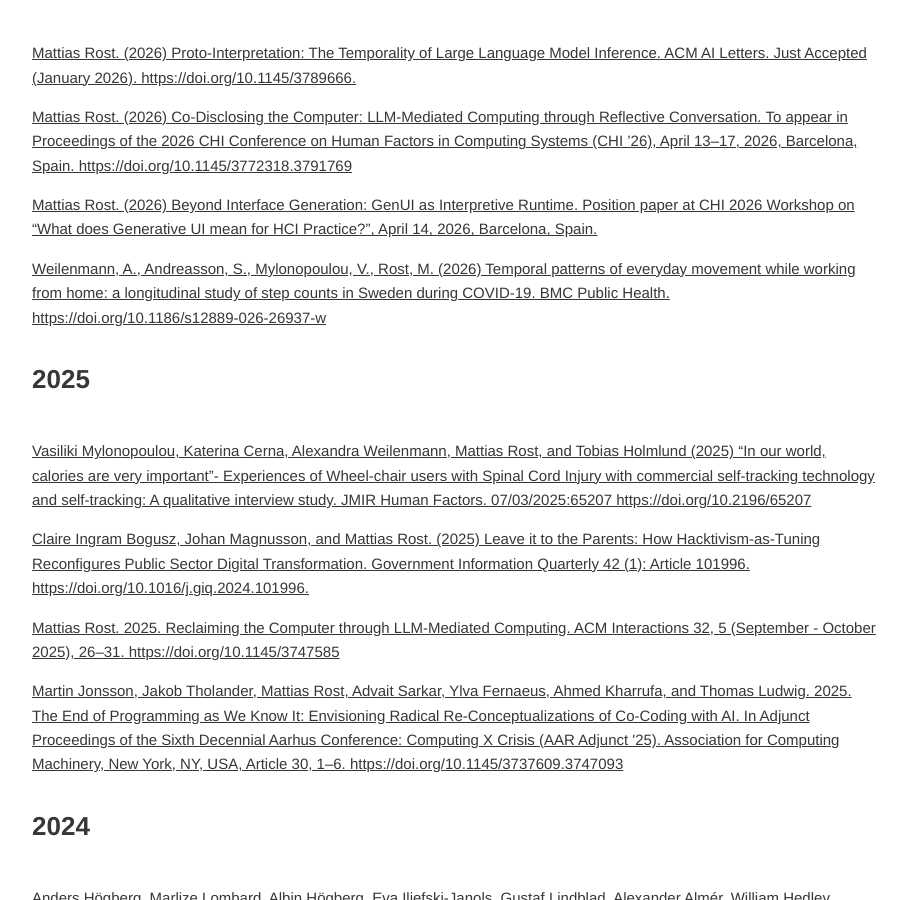
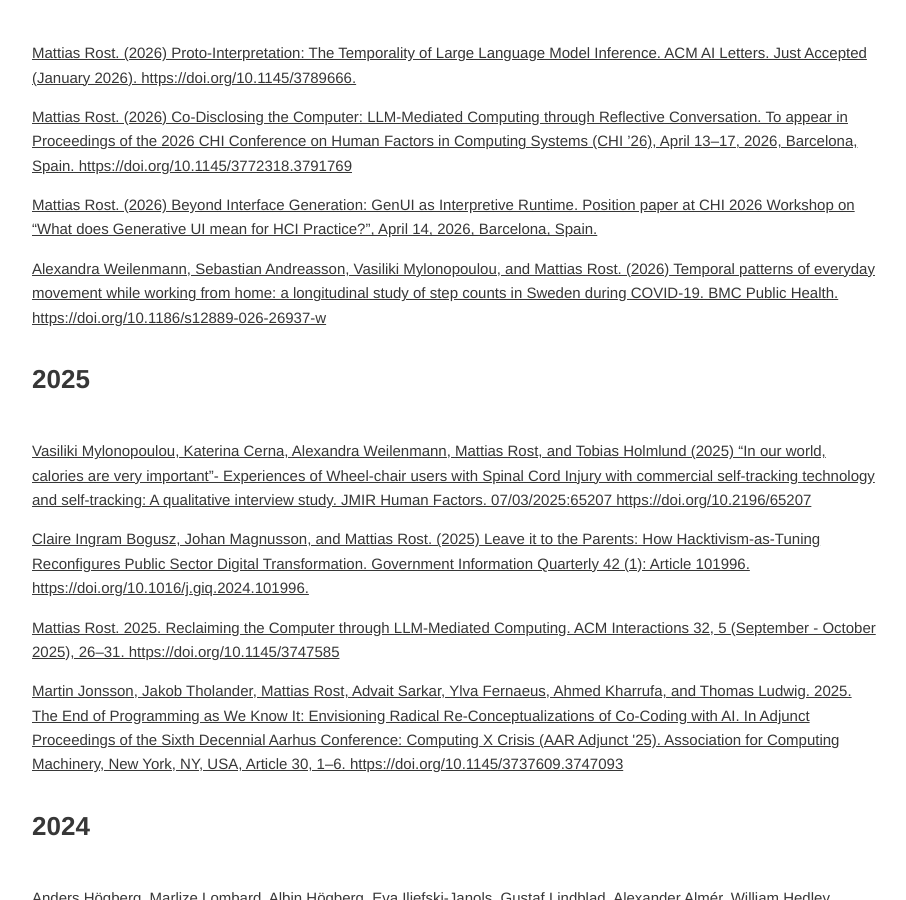
Before and after one commit to rrostt/rrostt.github.io, a Jekyll site: the page built from _pages/2011-09-24-publications.html, in a window 1280 px wide and 900 px high, scrolled down 746 px. Shown: the whole window, without its empty margins (184-1090 px from the left). Built offline with Jekyll 4.4.1, drawn with Linux system fonts in a browser that asks for light colours.

Commit message:
Format author names in BMC Public Health entry to use full first names first
Co-authored-by: rrostt <1921862+rrostt@users.noreply.github.com>

```diff
--- a/_pages/2011-09-24-publications.html
+++ b/_pages/2011-09-24-publications.html
@@ -41,7 +41,7 @@ permalink: "/publications/"
     </a></p>
 
     <p><a href="https://doi.org/10.1186/s12889-026-26937-w">
-        Weilenmann, A., Andreasson, S., Mylonopoulou, V., Rost, M. (2026)
+        Alexandra Weilenmann, Sebastian Andreasson, Vasiliki Mylonopoulou, and Mattias Rost. (2026)
         Temporal patterns of everyday movement while working from home: a longitudinal study of step counts in Sweden during COVID-19.
         BMC Public Health. https://doi.org/10.1186/s12889-026-26937-w
     </a></p>
```
